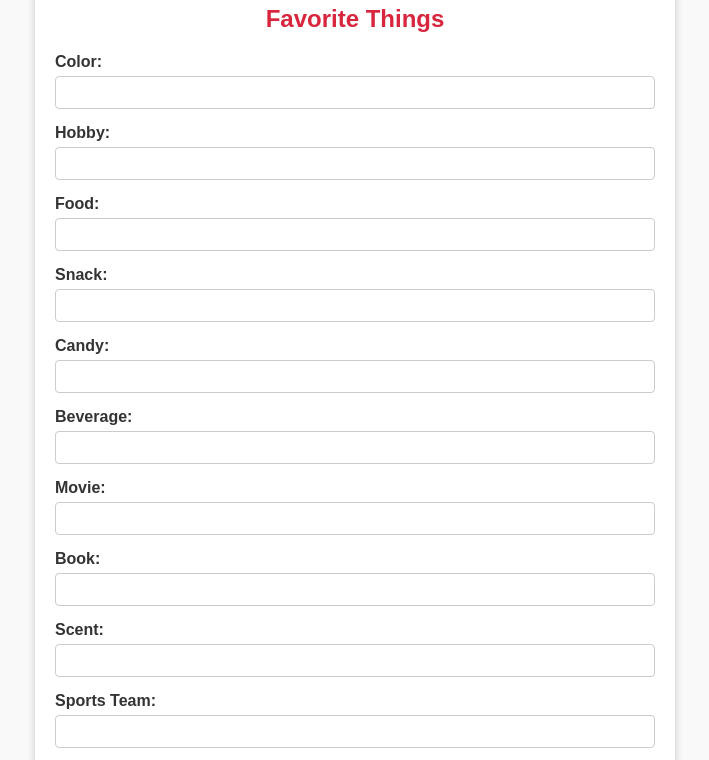
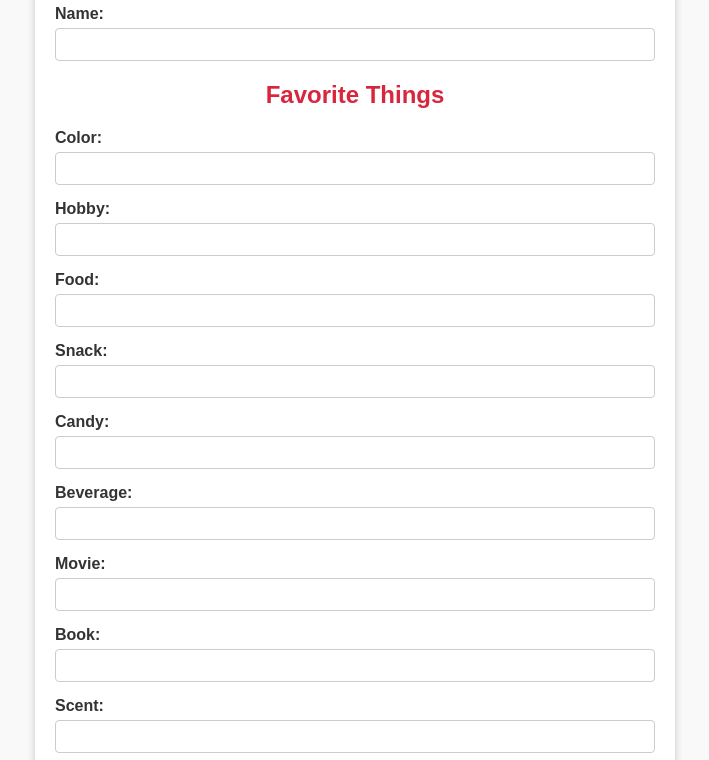
Before and after one commit to cryptoblazed/homepage, a plain HTML site: page SecretSanta.html in a window 1280 px wide. Shown: the part 113-873 px from the top of the page, without its empty margins (285-994 px from the left). Drawn offline with Linux system fonts and the light colour scheme.

Commit message:
Update SecretSanta.html

```diff
--- a/SecretSanta.html
+++ b/SecretSanta.html
@@ -51,7 +51,13 @@
 <div class="container">
     <h1>Secret Santa Questionnaire</h1>
 
-    <form action="https://formspree.io/f/xeoqekja" method="POST">
+    <form action="YOUR_FORMSPREE_ENDPOINT" method="POST">
+        <!-- Name Section -->
+        <div class="form-group">
+            <label for="name">Name:</label>
+            <input type="text" id="name" name="name" required>
+        </div>
+
         <!-- Favorite Things Section -->
         <h2>Favorite Things</h2>
         <div class="form-group">
```
